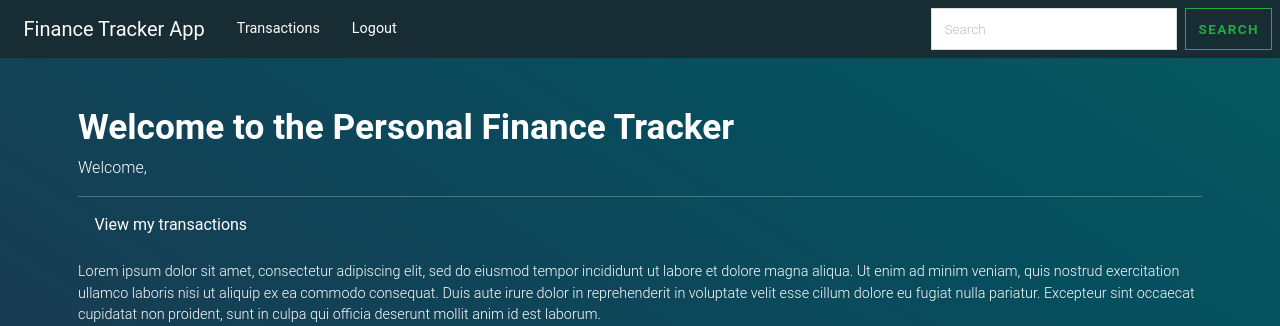
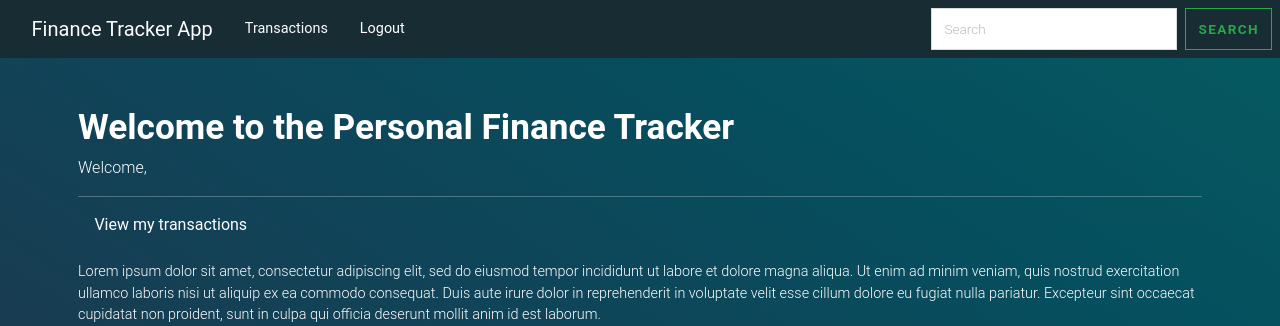
Before and after one commit to kshamata17/Django-htmxFinanceTrackerApp, a Django app: page / in a window 1280 px wide. Shown: the top 326 px of the page. Run offline with Django 4.2, Linux system fonts and the light colour scheme; some libraries are stand-ins or nearby versions; some web fonts are replaced.

Commit message:
navbar created

```diff
--- a/main/templates/main/includes/navbar.html
+++ b/main/templates/main/includes/navbar.html
@@ -5,9 +5,9 @@
         <span class="navbar-toggler-icon"></span>
       </button>
       <div class="collapse navbar-collapse" id="navbarTogglerDemo01">
-        <a href="{% url 'main-home' %}" class="d-flex navbar-brand">
+        <a href="{% url 'main-home' %}" class="d-flex navbar-brand align-items-center">
             <i class="fa-solid fa-money-bill-transfer"></i>
-            <span class="self-center text-2xl font-semibold whitespace-nowrap dark:text-white">Finance Tracker App</span>
+            <span class="p mb-0 ms-2">Finance Tracker App</span>
         </a>
         <ul class="navbar-nav me-auto mb-2 mb-lg-0">
           <li class="nav-item">
```
